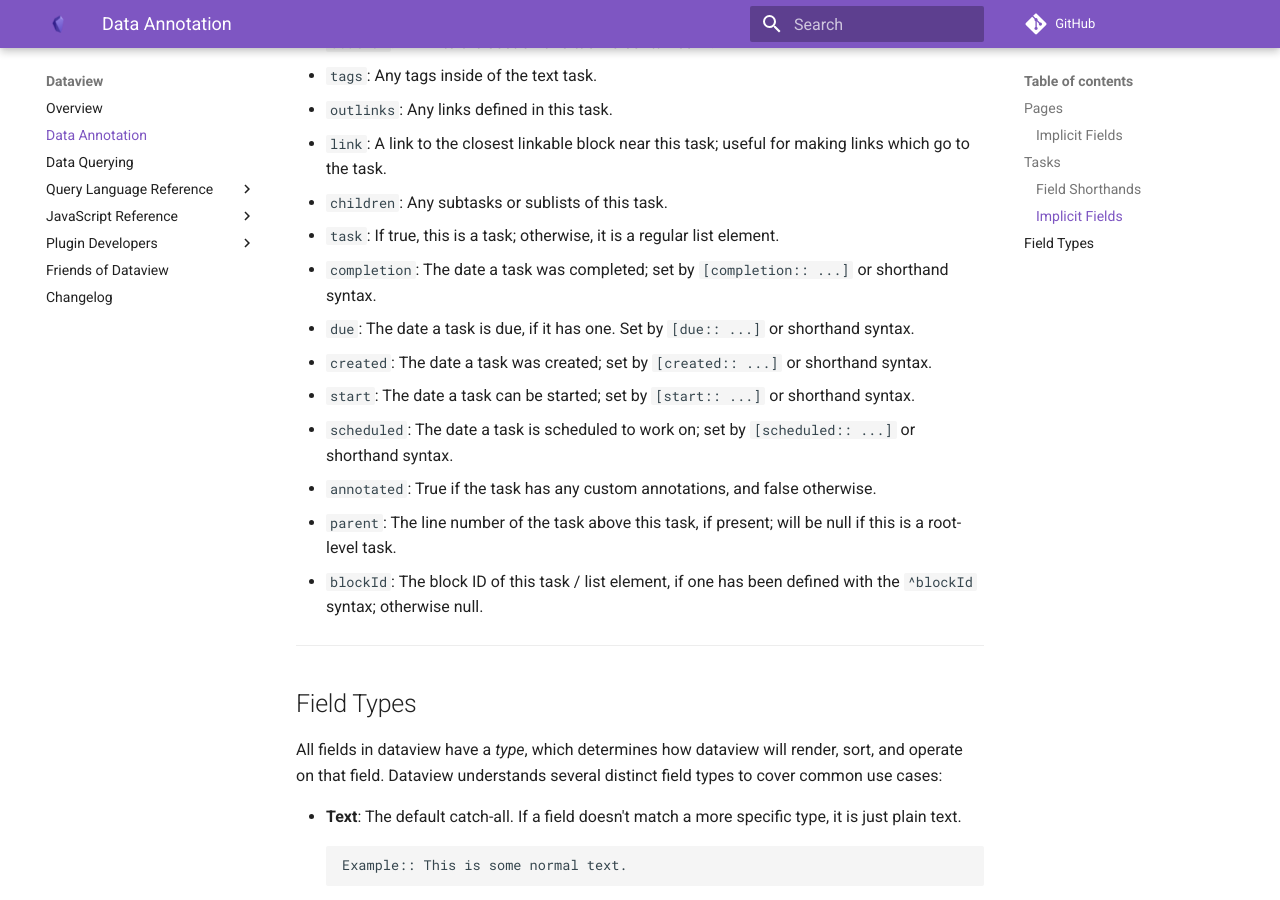
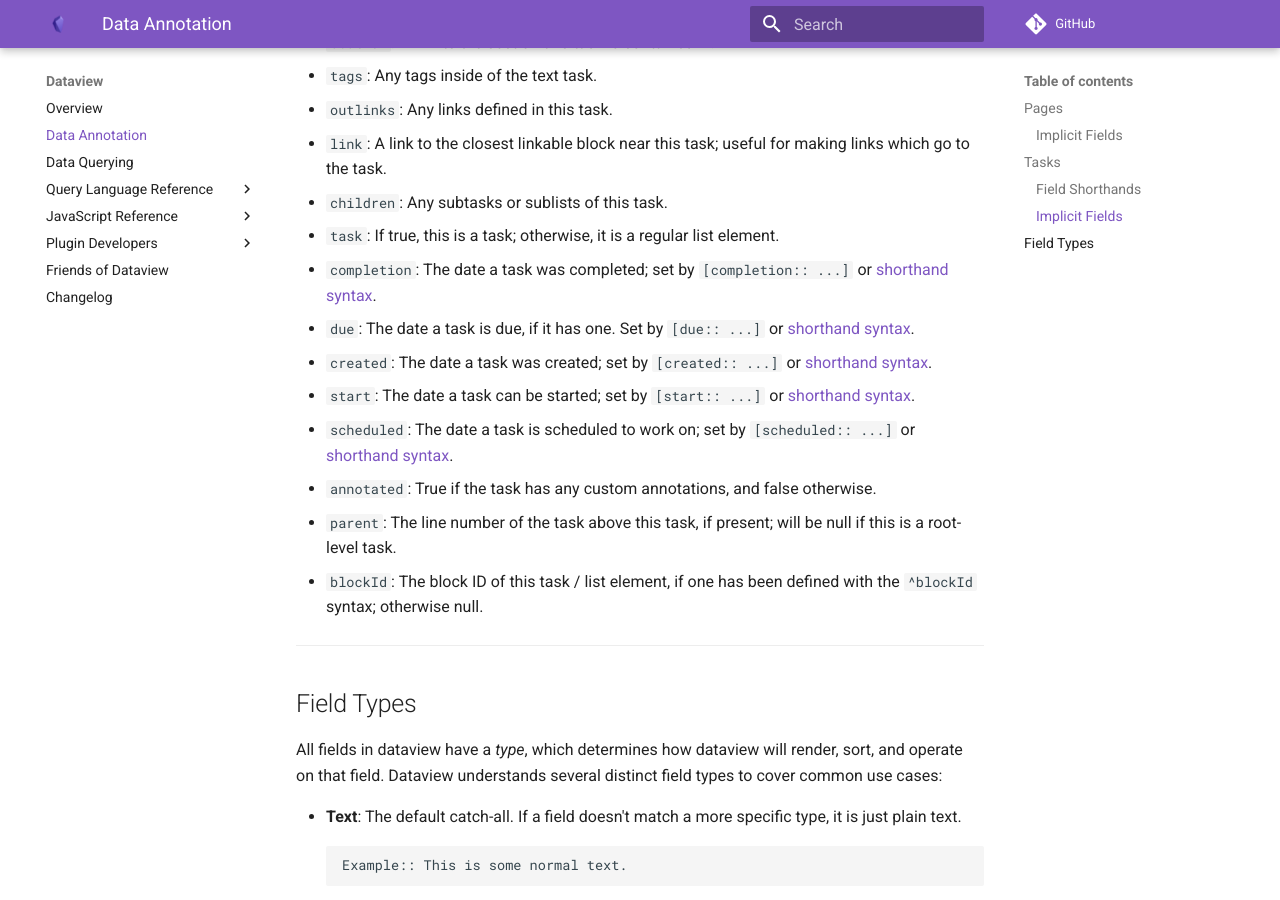
Before and after one commit to blacksmithgu/obsidian-dataview, an MkDocs documentation site: the page built from docs/docs/data-annotation.md, in a window 1280 px wide and 900 px high, scrolled down 3754 px. Built offline with MkDocs 1.6.1 and Material for MkDocs 9.7.7, drawn with Linux system fonts in a browser that asks for light colours; comment, search, counter and statistics services are not loaded.

```diff
--- a/docs/docs/data-annotation.md
+++ b/docs/docs/data-annotation.md
@@ -115,11 +115,11 @@ with:
     - Start Date: `🛫YYYY-MM-DD`
     - Scheduled Date: `⏳YYYY-MM-DD`
 === "Example"
-    - [ ] Due this saturday 🗓️2021-08-29.
-    - [x] Completed last saturday ✅2021-08-22.
-    - [ ] I made this on ➕1990-06-14.
-    - [ ] Task I can start this weekend 🛫2021-08-29.
-    - [x] Task I finished ahead of schedule ⏳2021-08-29 ✅2021-08-22.
+    - [ ] Due this saturday 🗓️2021-08-29
+    - [x] Completed last saturday ✅2021-08-22
+    - [ ] I made this on ➕1990-06-14
+    - [ ] Task I can start this weekend 🛫2021-08-29
+    - [x] Task I finished ahead of schedule ⏳2021-08-29 ✅2021-08-22
 
 Note that, if you do not like emojis, you can still annotate these fields textually (`[due:: ]`, `[created:: ]`,
 `[completion:: ]`, `[start:: ]`, `[scheduled:: ]`).
@@ -148,11 +148,11 @@ As with pages, Dataview adds a number of implicit fields to each task:
 - `link`: A link to the closest linkable block near this task; useful for making links which go to the task.
 - `children`: Any subtasks or sublists of this task.
 - `task`: If true, this is a task; otherwise, it is a regular list element.
-- `completion`: The date a task was completed; set by `[completion:: ...]` or shorthand syntax.
-- `due`: The date a task is due, if it has one. Set by `[due:: ...]` or shorthand syntax.
-- `created`: The date a task was created; set by `[created:: ...]` or shorthand syntax.
-- `start`: The date a task can be started; set by `[start:: ...]` or shorthand syntax.
-- `scheduled`: The date a task is scheduled to work on; set by `[scheduled:: ...]` or shorthand syntax.
+- `completion`: The date a task was completed; set by `[completion:: ...]` or [shorthand syntax](#field-shorthands).
+- `due`: The date a task is due, if it has one. Set by `[due:: ...]` or [shorthand syntax](#field-shorthands).
+- `created`: The date a task was created; set by `[created:: ...]` or [shorthand syntax](#field-shorthands).
+- `start`: The date a task can be started; set by `[start:: ...]` or [shorthand syntax](#field-shorthands).
+- `scheduled`: The date a task is scheduled to work on; set by `[scheduled:: ...]` or [shorthand syntax](#field-shorthands).
 - `annotated`: True if the task has any custom annotations, and false otherwise.
 - `parent`: The line number of the task above this task, if present; will be null if this is a root-level task.
 - `blockId`: The block ID of this task / list element, if one has been defined with the `^blockId` syntax; otherwise null.
```
